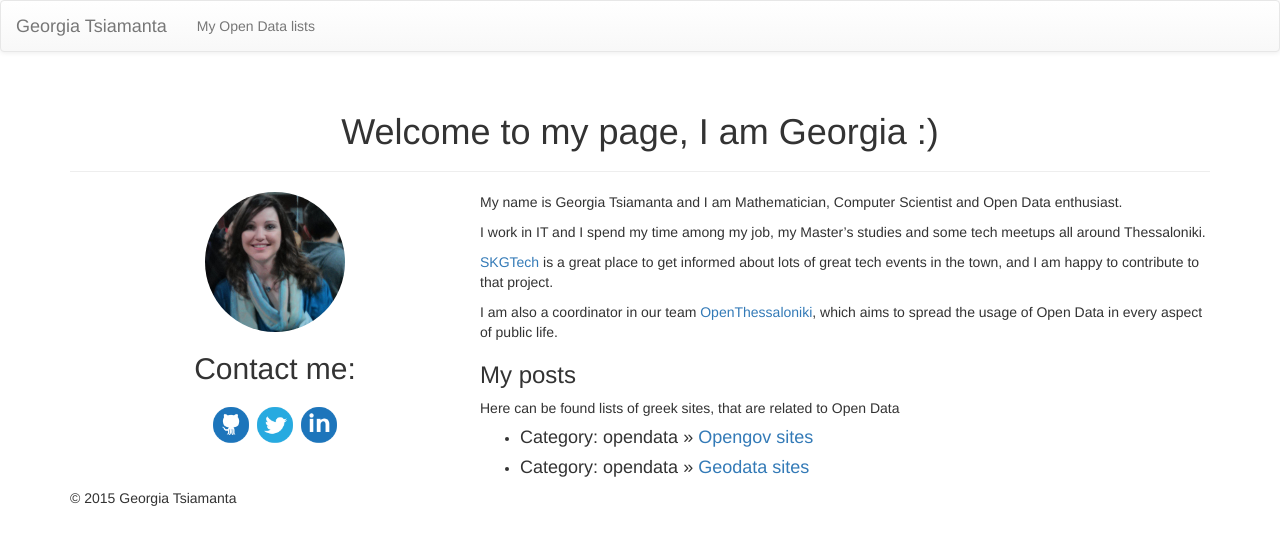
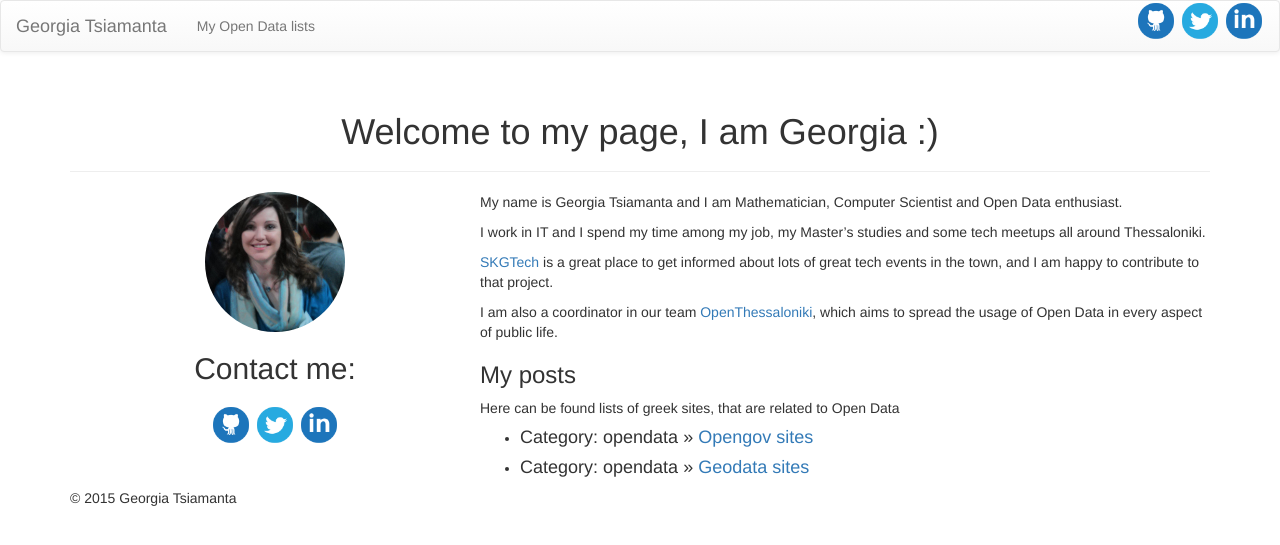
Before and after one commit to georgiats/georgiats-old-blog, a Jekyll site: the page built from index.md, in a window 1280 px wide. Shown: the top 545 px of the page. Built offline with Jekyll 4.4.1, drawn with Linux system fonts in a browser that asks for light colours; nearby versions of some CDN libraries; library files that are not in the unit come from our copies.

```diff
--- a/_includes/themes/bootstrap-3/default.html
+++ b/_includes/themes/bootstrap-3/default.html
@@ -3,7 +3,7 @@
   <head>
     <meta charset="utf-8">
     <meta http-equiv="X-UA-Compatible" content="IE=edge">
-
+    <meta name="google-site-verification" content="mZqmVRN7JUsMBYmCEBs2c0DPrpaRo8SvIckF9mpWbVg" />
     <title>{{ page.title }}</title>
     {% if page.description %}<meta name="description" content="{{ page.description }}">{% endif %}
     <meta name="author" content="{{ site.author.name }}">
@@ -63,6 +63,14 @@
             {% assign group = 'navigation' %}
             {% include JB/pages_list %} -->
           </ul>
+
+      <div align="right">
+
+        <a href="http://github.com/{{ site.author.github }}/" rel="me" target="_blank"><img class="img-circle" src="/images/github.png" alt="Generic placeholder image" style="width: 40px; height: 40px;"></a>
+        <a href="http://twitter.com/{{ site.author.twitter }}/" rel="me" target="_blank"><img class="img-circle" src="/images/twitter.png" style="width: 40px; height: 40px;"></a>
+       <a href="http://gr.linkedin.com/in/gtsiamanta" target="_blank"><img class="img-circle" src="/images/linkedin.png" style="width: 40px; height: 40px;"></a>
+
+    </div><!-- /.navbar-collapse -->
       </div>
       </nav>
 
```
